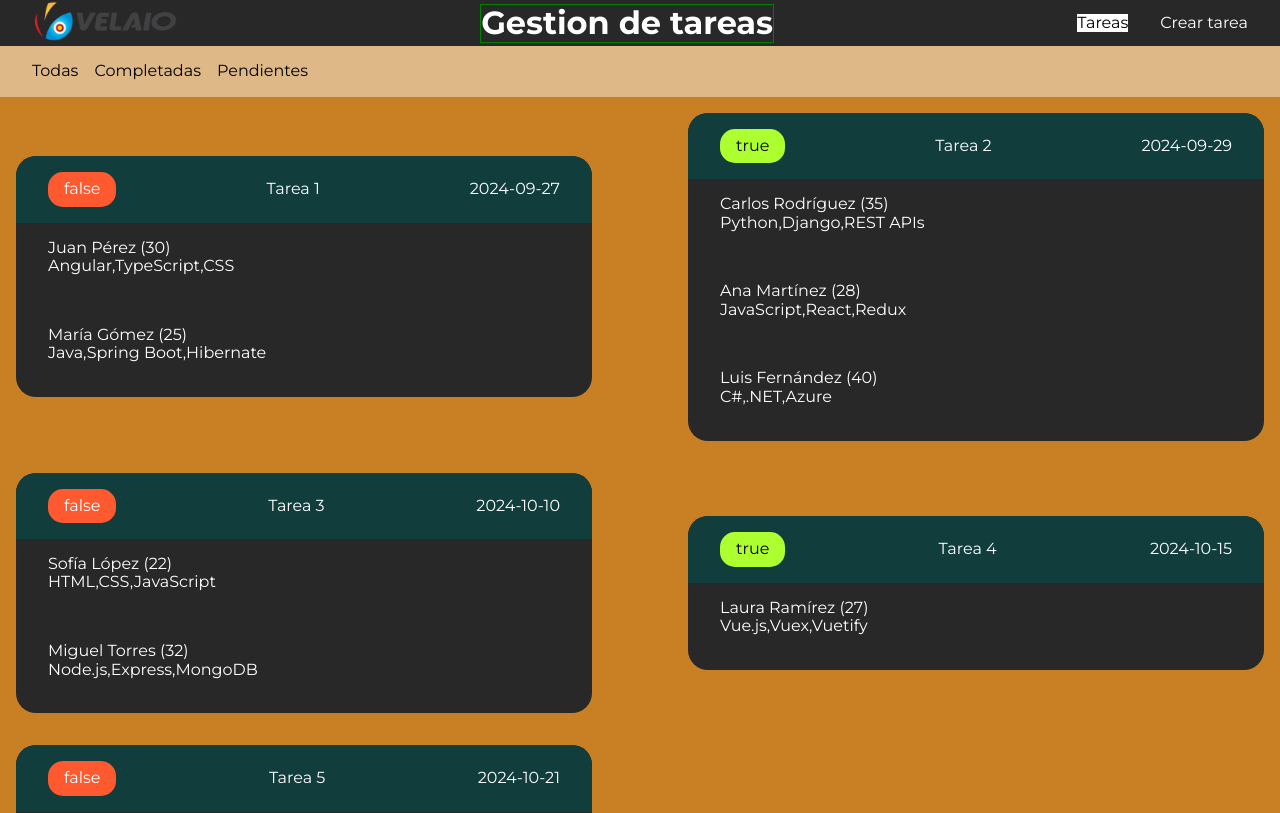
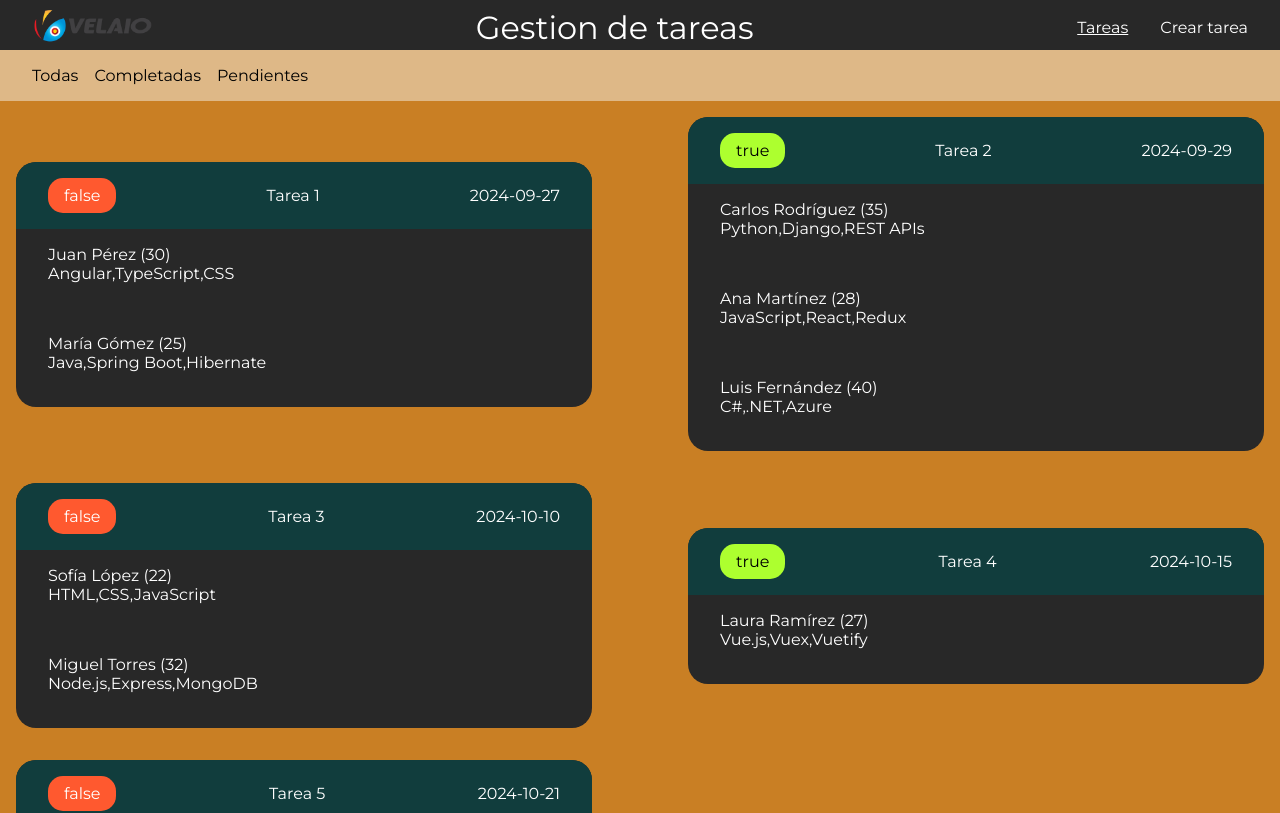
Before and after one commit to joseluis1061/gestionDeTareas, an Angular app: page /tasks in a window 1280 px wide. Shown: the top 813 px of the page. Built offline with nearby package versions, Linux system fonts and the light colour scheme.

Commit message:
changes styles banner

```diff
--- a/src/app/modules/task/components/task-list/task-list.component.scss
+++ b/src/app/modules/task/components/task-list/task-list.component.scss
@@ -28,7 +28,7 @@
   flex-direction: column;
   justify-content: center;
   align-items: flex-start;
-  background-color: var(--black-ligh);
+  background-color: var(--black-light);
   border-radius: 20px;
   color: white;
   overflow-x: hidden;
--- a/src/app/shared/components/header/banner.component.html
+++ b/src/app/shared/components/header/banner.component.html
@@ -2,11 +2,12 @@
   <div class="banner__logo">
     <img src="assets/logo-velaio.png" alt="Logo aplicación">
   </div>
+
   <div class="banner__title">
     <h1>{{ title }}</h1>
   </div>
+
   <button class="banner__menu-toggle" (click)="toggleMenu()">
-    <i class="fa-solid fa-bars"></i>
     <fa-icon [icon]="faBars"></fa-icon>
   </button>
 
--- a/src/app/shared/components/header/banner.component.scss
+++ b/src/app/shared/components/header/banner.component.scss
@@ -4,31 +4,44 @@
   flex-wrap: wrap;
   justify-content: space-between;
   align-items: center;
-  background-color: var(--black-ligh);
+  background-color: var(--black-light);
   color: var(--white);
+  padding: 0.5rem 0;
+  position: relative;
+  height: 50px;
 
   &__logo{
     margin-left: 2em;
     align-self: center;
     img{
-      width: 145px;
+      width: 100px;
     }
   }
   &__title{
     align-self: center;
-    border: 1px solid green;
   }
 
   &__menu-toggle{
     display: block;
     margin-right: 2em;
+    background-color: transparent;
+    fa-icon{
+      color: var(--white);
+      font-size: 1.5rem;
+    }
   }
 
   &__nav {
+    position: absolute;
+    top: -100vh;
+    right: 0;
     width: 100%;
-    visibility: hidden;
-    height: 0;
+    overflow: hidden;
+    height: 50vh;
     transition: all 0.5s ease;
+    background-color: var(--black-dark);
+    z-index: 2;
+
     &-list{
       display: flex;
       flex-wrap: wrap;
@@ -43,25 +56,36 @@
 
   &__nav.active{
     visibility: visible;
-    height: 50vh;
+    top: 50px;
+  }
 
-  }
 
   @media (min-width: 768px) {
     &__menu-toggle{
       display: none;
     }
 
+    &__logo{
+      img{
+        width: 120px;
+      }
+    }
+
     &__nav {
+      position: static;
       width: auto;
-      height: 100%;
-      visibility: visible;
+      height: auto;
+      display: block;
+      background-color: transparent;
       margin-right: 2em;
-
       &-list{
+        height: auto;
         flex-direction: row;
         flex-wrap: nowrap;
       }
     }
+    &__nav.active{
+      height: auto;
+    }
   }
 }
--- a/src/styles.scss
+++ b/src/styles.scss
@@ -2,8 +2,10 @@
 @import url('https://fonts.googleapis.com/css2?family=Montserrat:ital,wght@0,100..900;1,100..900&display=swap');
 @import './styles/main';
 :root{
-  --black-ligh: #282828;
+  --black-light: #282828;
   --black-dark: #0c0c0c;
+  --blue-light: #93c5fd
+  --blue-dark: #1e40af;
   --white: #ffffff;
 }
 
@@ -24,8 +26,15 @@ body {
   font-optical-sizing: auto;
   font-size: 1rem;
 }
-h1,h2,h3,h4,h5,h6 {
-  margin:0;
+
+h1{
+  font-size: 1.5rem;
+}
+
+@media (min-width: 768px) {
+  h1{
+    font-size: 2rem;
+  }
 }
 
 p {
@@ -79,8 +88,7 @@ section{
 }
 
 .active--link{
-  background-color: white;
-  color: black;
+  text-decoration: underline;
 }
 
 .btn:hover{
--- a/src/styles/global/_reset.scss
+++ b/src/styles/global/_reset.scss
@@ -46,10 +46,29 @@ main {
  * `article` contexts in Chrome, Firefox, and Safari.
  */
 
-h1 {
-  font-size: 2rem;
-  margin: 0.67em 0;
+ html, body, div, span, applet, object, iframe,
+h1, h2, h3, h4, h5, h6, p, blockquote, pre,
+a, abbr, acronym, address, big, cite, code,
+del, dfn, em, img, ins, kbd, q, s, samp,
+small, strike, strong, sub, sup, tt, var,
+b, u, i, center,
+dl, dt, dd, ol, ul, li,
+fieldset, form, label, legend,
+table, caption, tbody, tfoot, thead, tr, th, td,
+article, aside, canvas, details, embed,
+figure, figcaption, footer, header, hgroup,
+menu, nav, output, ruby, section, summary,
+time, mark, audio, video {
+	margin: 0;
+	padding: 0;
+	border: 0;
+	font-size: 100%;
+	font: inherit;
+	vertical-align: baseline;
 }
+
+
+
 
 /* Grouping content
    ========================================================================== */
```
